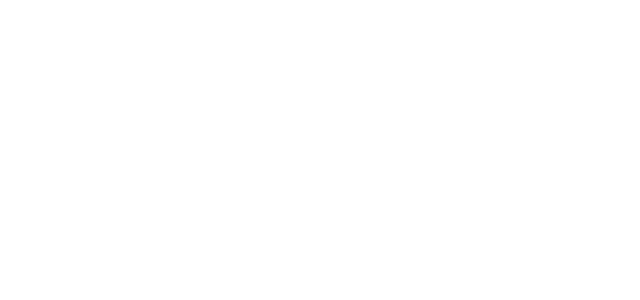
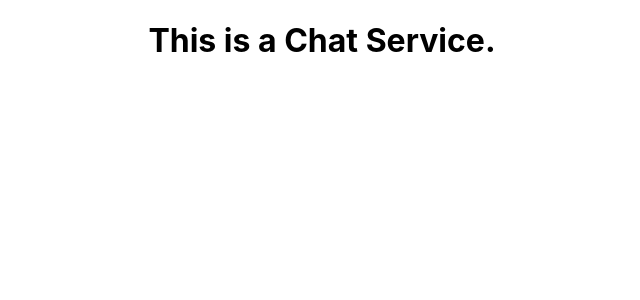
Before and after one commit to ArtimNayas/ChatAppReact, a React (Create React App) app: page / in a window 1280 px wide. Shown: the top 300 px of the page, without its empty margins (318-958 px from the left). Built offline with nearby package versions, Linux system fonts and the light colour scheme.

Commit message:
Add SignIn and SignOut blank functions

```diff
--- a/src/App.js
+++ b/src/App.js
@@ -21,6 +21,22 @@ const auth = firebase.auth();
 const firestore = firebase.firestore();
 
 function App() {
+  return (
+    <div className='App'>
+      <header>
+      <h1>This is a Chat Service.</h1>
+      <SignIn />
+      </header>
+    </div>
+
+  );
+}
+
+function SignIn(){
+
+}
+
+function SignOut(){
 
 }
 
```
